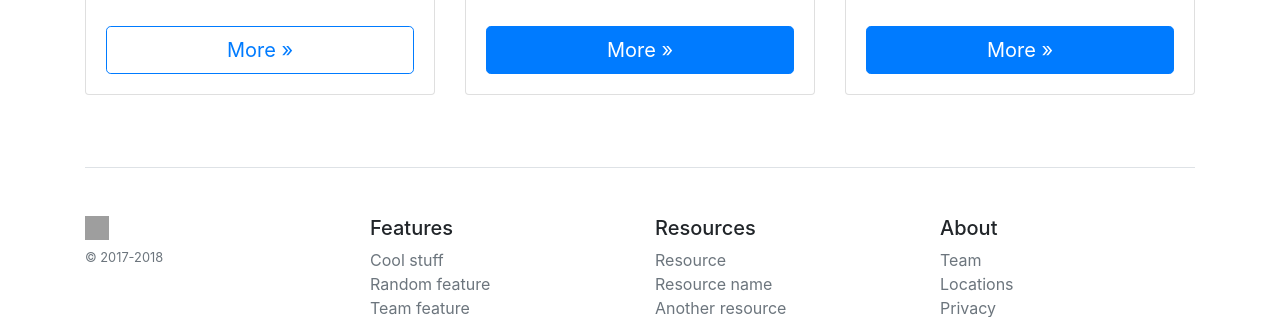
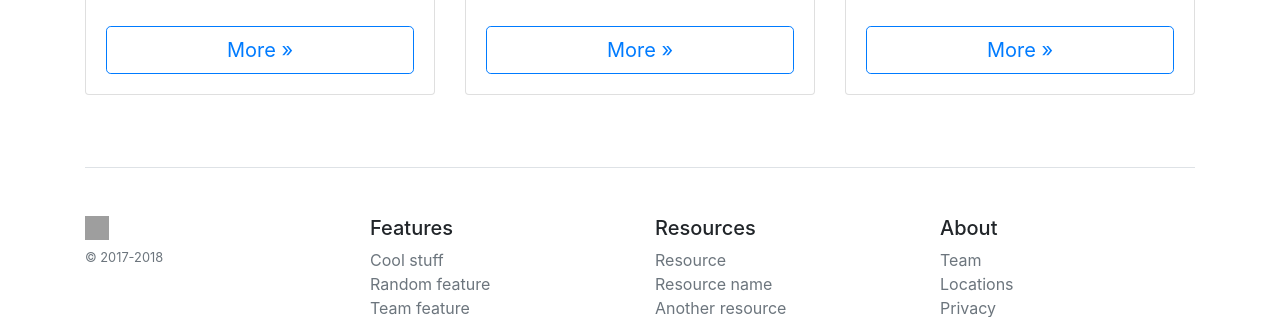
Before and after one commit to notbinary/keneth, a Flask app: template templates/car.html in a window 1280 px wide. Shown: the part 304-621 px from the top of the page. Run offline with Flask 2, Linux system fonts and the light colour scheme; the template is opened without the code that fills it, so the values that code supplies are empty; some libraries are stand-ins or nearby versions; grey boxes are pictures that could not be loaded.

Commit message:
Up to heroku

```diff
--- a/requirements.txt
+++ b/requirements.txt
@@ -1,2 +1,3 @@
 flask
 requests
+google-cloud-vision
--- a/templates/car.html
+++ b/templates/car.html
@@ -60,7 +60,7 @@
               <li>CO2 emissions: {{details.co2Emissions}}</li>
               <li>Engine capacity: {{details.engineCapacity}}</li>
             </ul>
-            <button type="button" class="btn btn-lg btn-block btn-primary">More &raquo;</button>
+            <button type="button" class="btn btn-lg btn-block btn-outline-primary">More &raquo;</button>
           </div>
         </div>
         <div class="card mb-4 box-shadow">
@@ -73,7 +73,7 @@
               <li>Tax due date: {{details.taxDueDate}}</li>
               <li>Last V5 issue: {{details.dateOfLastV5CIssued}}</li>
             </ul>
-            <button type="button" class="btn btn-lg btn-block btn-primary">More &raquo;</button>
+            <button type="button" class="btn btn-lg btn-block btn-outline-primary">More &raquo;</button>
           </div>
         </div>
       </div>
```
Also changed, not shown: 1 other file.
